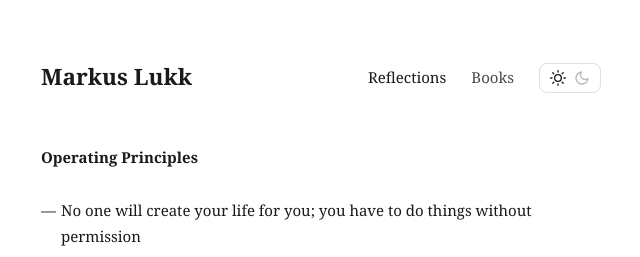
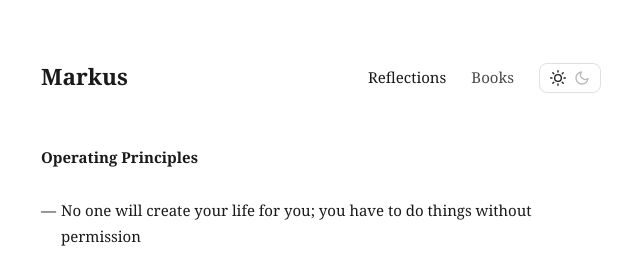
Before and after one commit to markuslukk/markuslukk.github.io, a Jekyll site: the page built from reflections/operating-principles.html, in a window 1280 px wide. Shown: the top 257 px of the page, without its empty margins (319-959 px from the left). Built offline with Jekyll 4.4.1, drawn with Linux system fonts in a browser that asks for light colours.

Commit message:
Update operating-principles.html

```diff
--- a/reflections/operating-principles.html
+++ b/reflections/operating-principles.html
@@ -1,10 +1,10 @@
 ---
 layout: default
-title: Operating Principles - Markus Lukk
+title: Operating Principles - Markus
 ---
 <div class="container">
   <header>
-    <a href="/" class="name">Markus Lukk</a>
+    <a href="/" class="name">Markus</a>
     <nav>
       <a href="/reflections" class="active">Reflections</a>
       <a href="/books">Books</a>
```
